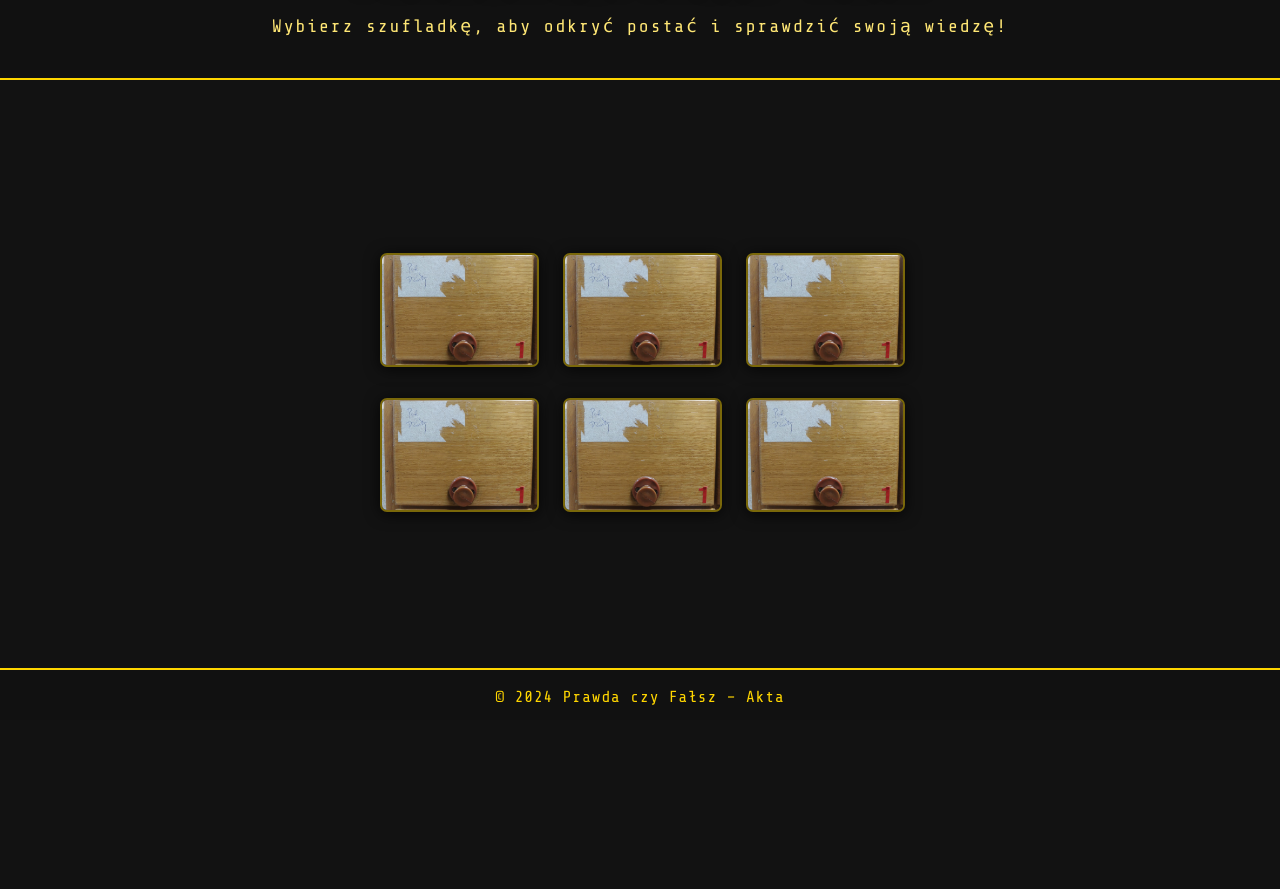
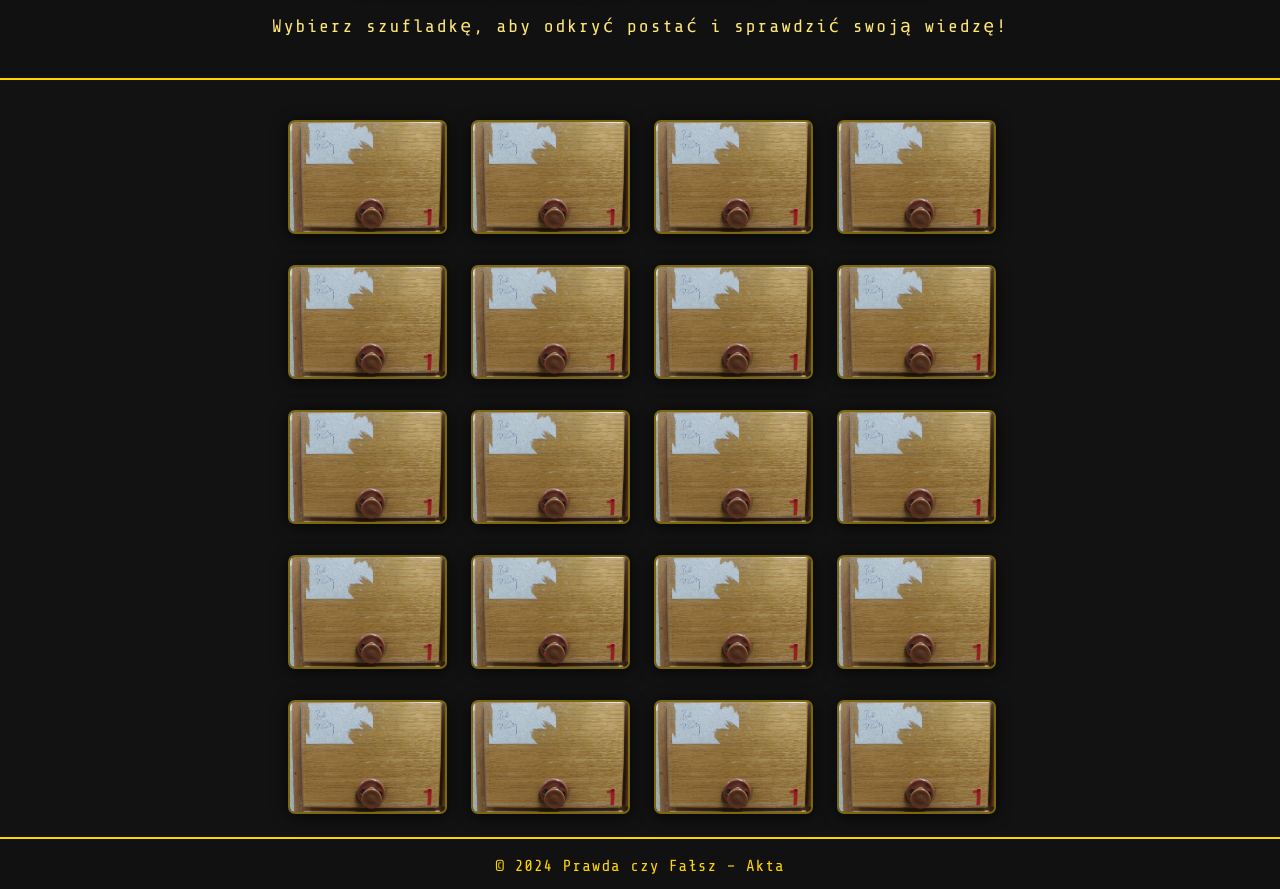
Before and after one commit to Kar-lang-beep/Graa, a plain HTML site: page index.html in a window 1280 px wide. Shown: the part 80-969 px from the top of the page. Before the commit the page ends 800 px from the top, so only its background shows below. Drawn offline with nearby package versions, Linux system fonts and the light colour scheme.

Commit message:
Expand drawer grid

```diff
--- a/index.html
+++ b/index.html
@@ -19,6 +19,20 @@
             <button class="drawer-btn"><img src="./grafika/szulada1.jpg" alt="Szufladka 4"></button>
             <button class="drawer-btn"><img src="./grafika/szulada1.jpg" alt="Szufladka 5"></button>
             <button class="drawer-btn"><img src="./grafika/szulada1.jpg" alt="Szufladka 6"></button>
+            <button class="drawer-btn"><img src="./grafika/szulada1.jpg" alt="Szufladka 7"></button>
+            <button class="drawer-btn"><img src="./grafika/szulada1.jpg" alt="Szufladka 8"></button>
+            <button class="drawer-btn"><img src="./grafika/szulada1.jpg" alt="Szufladka 9"></button>
+            <button class="drawer-btn"><img src="./grafika/szulada1.jpg" alt="Szufladka 10"></button>
+            <button class="drawer-btn"><img src="./grafika/szulada1.jpg" alt="Szufladka 11"></button>
+            <button class="drawer-btn"><img src="./grafika/szulada1.jpg" alt="Szufladka 12"></button>
+            <button class="drawer-btn"><img src="./grafika/szulada1.jpg" alt="Szufladka 13"></button>
+            <button class="drawer-btn"><img src="./grafika/szulada1.jpg" alt="Szufladka 14"></button>
+            <button class="drawer-btn"><img src="./grafika/szulada1.jpg" alt="Szufladka 15"></button>
+            <button class="drawer-btn"><img src="./grafika/szulada1.jpg" alt="Szufladka 16"></button>
+            <button class="drawer-btn"><img src="./grafika/szulada1.jpg" alt="Szufladka 17"></button>
+            <button class="drawer-btn"><img src="./grafika/szulada1.jpg" alt="Szufladka 18"></button>
+            <button class="drawer-btn"><img src="./grafika/szulada1.jpg" alt="Szufladka 19"></button>
+            <button class="drawer-btn"><img src="./grafika/szulada1.jpg" alt="Szufladka 20"></button>
         </section>
         <section id="game-area" class="hidden">
             <div id="character-name"></div>
--- a/script.js
+++ b/script.js
@@ -21,16 +21,6 @@ const characters = [
         ]
     }
 
-     {
-        name: "",
-        statements: [
-            { text: "Była ostatnią królową starożytnego Egiptu.", isTrue: true },
-            { text: "Przyjaźniła się z Julią Cezarową.", isTrue: false },
-            { text: "Była znana z wielkiej urody.", isTrue: true },
-            { text: "Odkryła Amerykę.", isTrue: false },
-            { text: "Mieszkała w XIX wieku.", isTrue: false }
-        ]
-    }
 ];
 
 // DOM elements
--- a/style.css
+++ b/style.css
@@ -43,7 +43,7 @@ main {
 #drawer-grid {
     margin: 40px 0 20px 0;
     display: grid;
-    grid-template-columns: repeat(3, 155px);
+    grid-template-columns: repeat(4, 155px);
     grid-gap: 28px;
     justify-content: center;
 }
```
